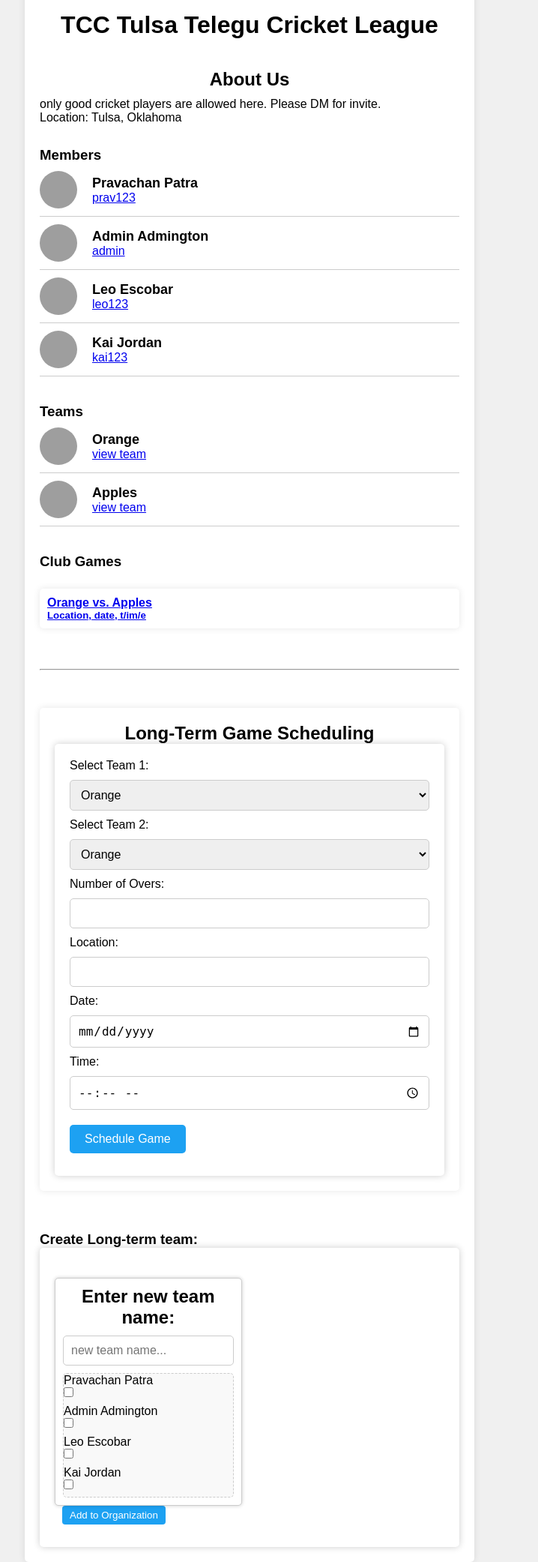
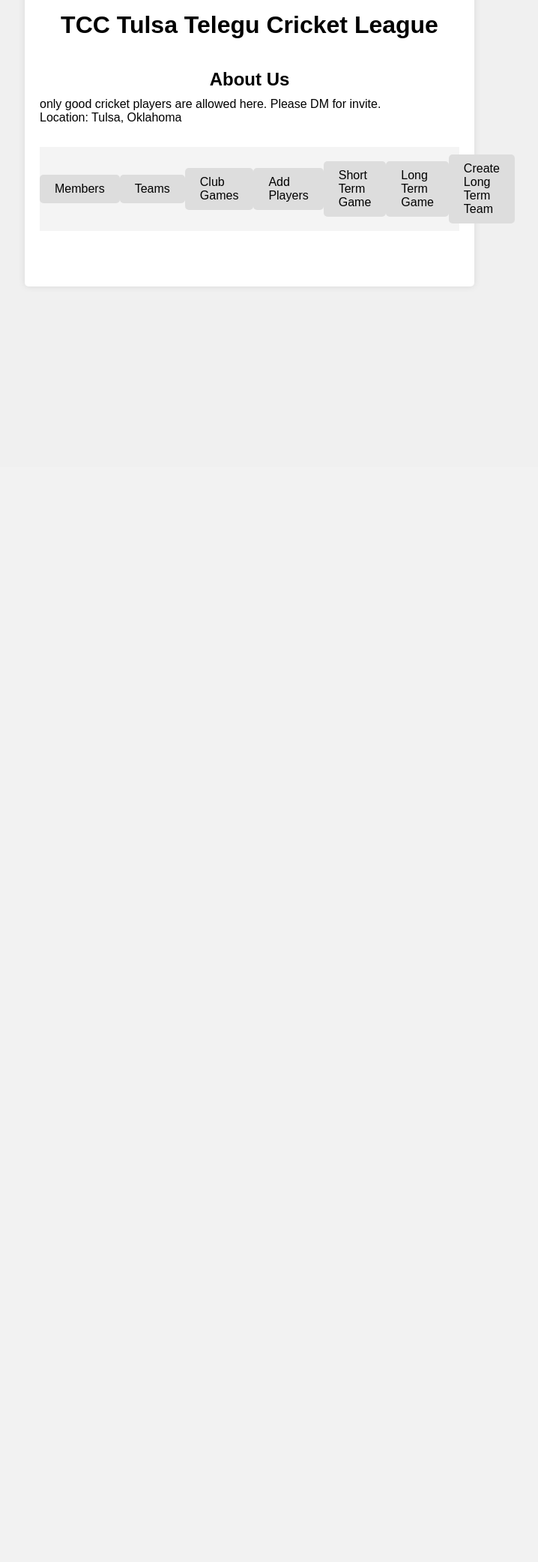
Before and after one commit to PravCoder/Cricket-Career-Sports-Management-Site, a Django app: page /view-organization/3 in a window 1280 px wide. Shown: the part 177-2260 px from the top of the page at 75% size, without its empty margins (307-1025 px from the left). After the commit the page ends 560 px from the top, so only its background shows below. Run offline with Django 3.2, Linux system fonts and the light colour scheme; data comes from the database, SQL or seed files in the repository; both versions use the stored data as it was after the commit; grey boxes are pictures that could not be loaded.

Commit message:
tab bar in view org page

```diff
--- a/mysite/base/templates/base/view_organization.html
+++ b/mysite/base/templates/base/view_organization.html
@@ -18,7 +18,7 @@ body {
 }
 
 .container {
-    max-width: 800px;
+    max-width: 1000px;
     margin: 0 auto;
     padding: 20px;
     background-color: #ffffff;
@@ -304,6 +304,61 @@ select {
 .submit-button:hover {
     background-color: #0e75c2;
 }
+
+
+
+
+
+
+
+
+/* Styles for the tab bar */
+.tab-bar {
+    display: flex;
+    justify-content: space-around;
+    background-color: #f4f4f4;
+    padding: 10px 0;
+}
+
+.tab {
+    cursor: pointer;
+    padding: 10px 20px;
+    background-color: #ddd;
+    border-radius: 5px;
+}
+
+/* Styles for tab content */
+.tab-content {
+    display: none;
+    padding: 20px;
+}
+
+/* Show specific tab content when a tab is clicked */
+#content-membersTab.show {
+    display: block;
+}
+
+#content-teamsTab.show {
+    display: block;
+}
+
+#content-clubGames.show {
+    display: block;
+}
+#content-addPlayers.show {
+    display: block;
+}
+#content-shortTermGame.show {
+    display: block;
+}
+#content-longTermGame.show {
+    display: block;
+}
+#content-longTermTeam.show {
+    display: block;
+}
+/* Add more styles for additional tabs as needed */
+
 </style>
 </head>
 <body>
@@ -316,6 +371,19 @@ select {
             <p>{{org.description}}</p>
             <p>Location: {{org.location}}</p>
         </div>
+
+        <div class="tab-bar">
+            <div class="tab" id="membersTab">Members</div>
+            <div class="tab" id="teamsTab">Teams</div>
+            <div class="tab" id="clubGames">Club Games</div>
+            <div class="tab" id="addPlayers">Add Players</div>
+            <div class="tab" id="shortTermGame">Short Term Game</div>
+            <div class="tab" id="longTermGame">Long Term Game</div>
+            <div class="tab" id="longTermTeam">Create Long Term Team</div>
+        </div>
+
+        <div class="tab-content" id="content-membersTab">
+            <!-- MEMBERS TAB -->
             <div class="players">
                 <h3>Members</h3>
                 <ul>
@@ -333,6 +401,10 @@ select {
             </div>
             <br>
             <br>
+        </div>
+
+        <div class="tab-content" id="content-teamsTab">
+            <!-- TEAMS TAB -->
             <div class="players">
                 <h3>Teams</h3>
                 <ul>
@@ -350,6 +422,10 @@ select {
             </div>
             <br>
             <br>
+        </div>
+
+        <div class="tab-content" id="content-clubGames">
+            <!-- CLUB TAB -->
             <div class="players">
                 <h3>Club Games</h3>
                 {% for game in org.games.all %}
@@ -367,6 +443,10 @@ select {
             <br>
             <br>
             <hr>
+        </div>
+
+        <div class="tab-content" id="content-addPlayers">
+            <!-- ADD PLAYER TAB -->
             {% if user_in_org == True %}
             <h3>Add players to organization...</h3>
             <div class="search-container">
@@ -397,6 +477,10 @@ select {
             <br>
             <br>
             <br>
+        </div>
+
+        <div class="tab-content" id="content-shortTermGame">
+            <!-- SCHEDULE SHORT-TERM GAME TAB -->
             <h3>Schedule Short-Term Game</h3>
             <form method="POST" action="">
                 {% csrf_token %}
@@ -432,7 +516,11 @@ select {
                 <button type="submit" name="short-game-schedule" value="Not-None">Schedule Game</button>
             </form>
             {% endif %}
+        </div>
+
+        <div class="tab-content" id="content-longTermGame">
             <div class="container">
+                <!-- LONG-TERM GAME TAB -->
                 <h2>Long-Term Game Scheduling</h2>
                 <form method="POST" action="">
                     {% csrf_token %}
@@ -471,9 +559,13 @@ select {
                     <button type="submit" class="submit-button" name="schedule-long-game" value="Not-None">Schedule Game</button>
                 </form>
             </div>
+        </div>
     <br>
     <br>
     <br>
+
+    <div class="tab-content" id="content-longTermTeam">
+        <!-- CREATE LONG-TERM TEAM TAB -->
         <h3>Create Long-term team:</h3>
         <form method="POST" action="">
             {% csrf_token %}
@@ -492,7 +584,29 @@ select {
         </form>
         </div>
 
+    </div>
+
+
 </body>
 </html>
 
+
+<script>
+    // Get tab elements and add click event listeners
+    const tabs = document.querySelectorAll('.tab');
+    const tabContents = document.querySelectorAll('.tab-content');
+
+    tabs.forEach((tab, index) => {
+        tab.addEventListener('click', () => {
+            // Hide all tab contents
+            tabContents.forEach(content => {
+                content.classList.remove('show');
+            });
+
+            // Show the clicked tab content
+            tabContents[index].classList.add('show');
+        });
+    });
+
+    </script>
 {% endblock %}
```
Also changed, not shown: mysite/db.sqlite3. Lines whose indentation alone changed are shown as unchanged.
